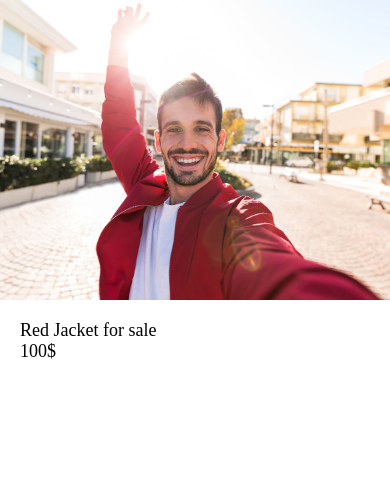
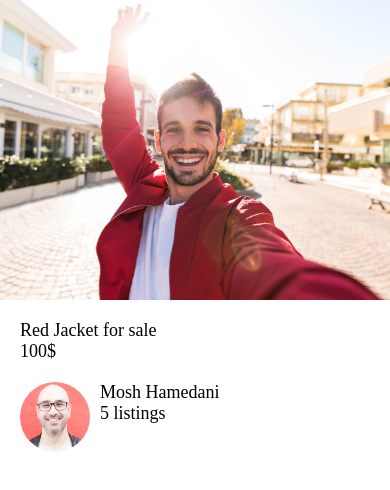
Before and after one commit to in-roma/react-native-app-donewithit, a React Native app: screen / in a window 390 px wide. Shown: the top 490 px of the page. Built offline with nearby package versions, Linux system fonts and the light colour scheme.

Commit message:
new component list item

```diff
--- /dev/null
+++ b/app/components/ListItem.js
@@ -0,0 +1,36 @@
+import React from 'react';
+import { View, StyleSheet, Image } from 'react-native';
+import AppText from './AppText';
+import colors from '../config/colors';
+
+function ListItem({ title, subtitle, image }) {
+	return (
+		<View style={styles.container}>
+			<Image style={styles.image} source={image} />
+			<View>
+				<AppText style={styles.title}>{title}</AppText>
+				<AppText style={styles.subtitle}>{subtitle}</AppText>
+			</View>
+		</View>
+	);
+}
+
+const styles = StyleSheet.create({
+	container: {
+		flexDirection: 'row',
+	},
+	image: {
+		width: 70,
+		height: 70,
+		borderRadius: 35,
+		marginRight: 10,
+	},
+	title: {
+		fontWeight: '500',
+	},
+	subtitle: {
+		color: colors.medium,
+	},
+});
+
+export default ListItem;
--- a/app/config/colors.js
+++ b/app/config/colors.js
@@ -3,4 +3,5 @@
 	secondary: '#4ecdc4',
 	black: '#000',
 	white: '#fff',
+	medium: '#6e6969',
 };
--- a/app/screens/ListingDetailsScreen.js
+++ b/app/screens/ListingDetailsScreen.js
@@ -1,6 +1,7 @@
 import React from 'react';
 import { Image, View, StyleSheet } from 'react-native';
 import AppText from '../components/AppText';
+import ListItem from '../components/ListItem';
 import colors from '../config/colors';
 
 function ListingDetailsScreen(props) {
@@ -13,11 +14,17 @@
 			<View style={styles.containerCardText}>
 				<AppText style={styles.cardTitle}>Red Jacket for sale</AppText>
 				<AppText style={styles.cardPrice}>100$</AppText>
+				<View style={styles.userContainer}>
+					<ListItem
+						image={require('../assets/mosh.jpg')}
+						title="Mosh Hamedani"
+						subtitle="5 listings"
+					/>
+				</View>
 			</View>
 		</View>
 	);
 }
-
 const styles = StyleSheet.create({
 	image: {
 		width: '100%',
@@ -36,6 +43,8 @@
 		fontSize: 20,
 		marginVertical: 10,
 	},
+	userContainer: {
+		marginVertical: 20,
+	},
 });
-
 export default ListingDetailsScreen;
```
